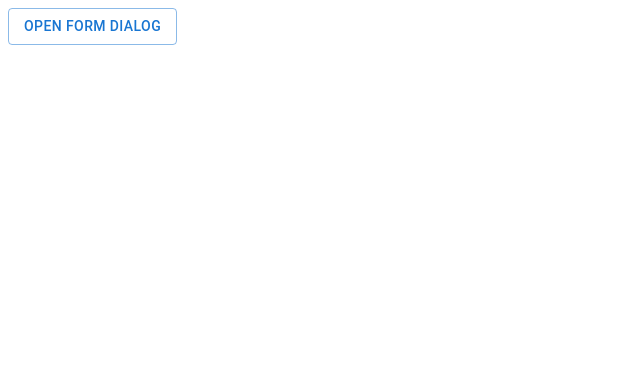
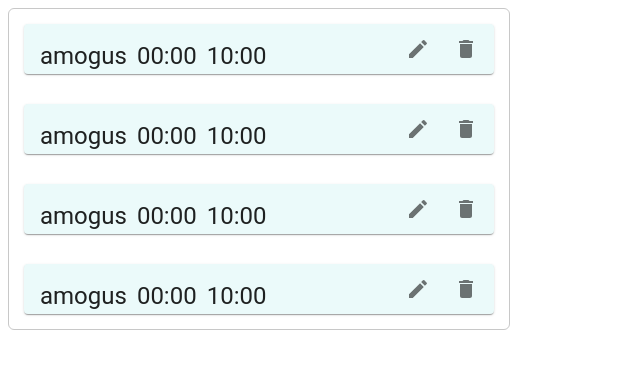
Before and after one commit to Mateo698/Syri-A-La-Mano, a Next.js app: page /test in a window 1280 px wide. Shown: the top 368 px of the page, without its empty margins (0-640 px from the left). Built offline with nearby package versions, Linux system fonts and the light colour scheme; no server answers.

Commit message:
Cards for creating openings

```diff
--- /dev/null
+++ b/components/global/OpeningCard.js
@@ -0,0 +1,42 @@
+import * as React from 'react';
+import Card from '@mui/material/Card';
+import CardActions from '@mui/material/CardActions';
+import CardContent from '@mui/material/CardContent';
+import Button from '@mui/material/Button';
+import Typography from '@mui/material/Typography';
+import {IconButton} from '@mui/material';
+import EditIcon from '@mui/icons-material/Edit';
+import DeleteIcon from '@mui/icons-material/Delete';
+import Box from '@mui/material/Box';
+import Spacer from './Spacer';
+
+export default function item(props) {
+    return (
+        <Card sx={{ display: 'flex',width:470, flexDirection: 'row', maxHeight: 50, margin: '15px 15px 15px 15px', background: "#ebfafa" }}>
+
+            <CardContent sx={{display:'flex',flexGrow:'1'}}>
+                <Typography gutterBottom variant="h5" component="div">
+                    {props.salon}
+                </Typography>
+                <Spacer/>
+                <Typography gutterBottom variant="h5" component="div">
+                    {props.init}
+                </Typography>
+                <Spacer/>
+                <Typography gutterBottom variant="h5" component="div">
+                    {props.end}
+                </Typography>
+            </CardContent>
+            <CardActions>
+                <Box>
+                <IconButton>
+                    <EditIcon/>
+                </IconButton>
+                </Box>
+                <IconButton>
+                    <DeleteIcon/>
+                </IconButton>
+            </CardActions>
+        </Card>
+    );
+}
--- a/components/global/Spacer.js
+++ b/components/global/Spacer.js
@@ -5,7 +5,8 @@ export default function spacer(){
                 sx={{
                     width: 10,
                     height: 30,
-                    backgroundColor: 'white'
+                    backgroundColor: 'white',
+                    opacity:0
                 }}
             />
     )
--- a/components/global/SyriCard.js
+++ b/components/global/SyriCard.js
@@ -15,7 +15,7 @@ const bull = (
     component="span"
     sx={{ display: 'inline-block', mx: '2px', transform: 'scale(0.8)' }}
   >
-    •
+
   </Box>
 );
 
--- a/pages/test.js
+++ b/pages/test.js
@@ -1,9 +1,26 @@
-import OpeningForm from "../components/global/OpeningForm"
+import OpeningCard from "../components/global/OpeningCard"
+import Box from "@mui/material/Box"
 
 export default function test(){
     return(
-        <div>
-          <OpeningForm/>
-        </div>
+
+        <Box sx={{
+            display: 'flex',
+            flexDirection: 'column',
+            alignItems: 'center',
+            borderRadius: '6px',
+            background: 'white',
+            width: 500,
+            minHeight: 30,
+            border: 1,
+            borderColor: '#C8C8C8',
+
+        }}>
+            <OpeningCard salon="amogus" init="00:00" end="10:00"/>
+            <OpeningCard salon="amogus" init="00:00" end="10:00"/>
+            <OpeningCard salon="amogus" init="00:00" end="10:00"/>
+            <OpeningCard salon="amogus" init="00:00" end="10:00"/>
+
+        </Box>
     )
 }
```
Also changed, not shown: pages/newshift.js (+54 -8 lines).
